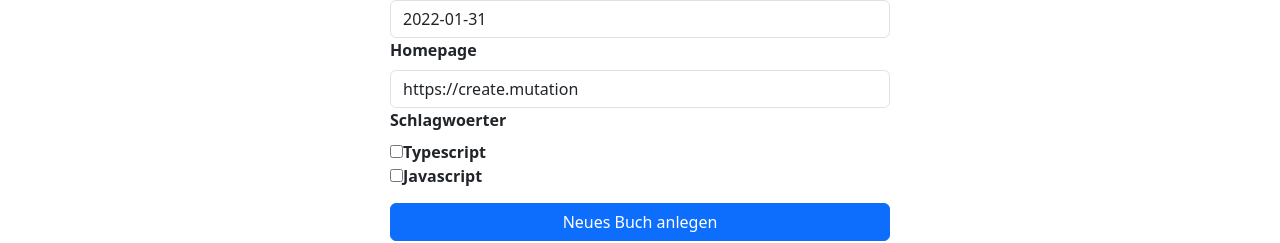
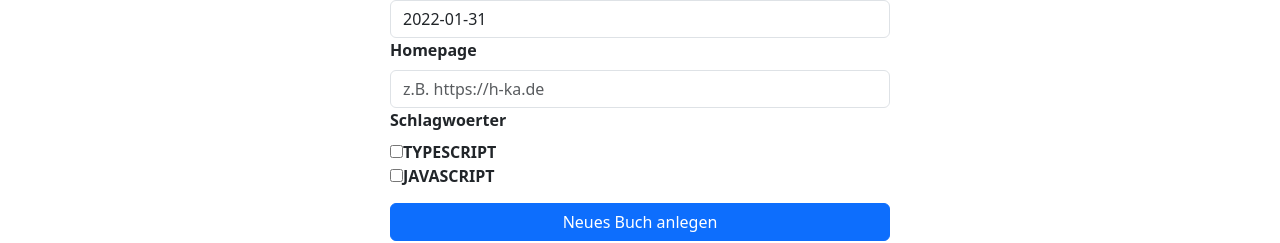
Before and after one commit to Atomfried13/swe_abgabe_2_webserver, a React (Vite) app: page /NeuesBuch in a window 1280 px wide. Shown: the part 660-903 px from the top of the page. Built offline with nearby package versions, Linux system fonts and the light colour scheme.

Commit message:
Schreiben aktualisiert
Homepage und Schlagwoerter Componente ausgelagert, schreibne generell korrigiert und verbessert.

```diff
--- a/src/Controller/buch-mutation.ts
+++ b/src/Controller/buch-mutation.ts
@@ -30,7 +30,7 @@ export const mutation = async (buch: BuchDTO, token: string) => {
 			console.log('es ist etwas schiefgelaufen');
 		}
 		console.log('Antwort: ', response.data);
-		return response.data;
+		return response.data.data.create.id;
 	} catch (err) {
 		console.log('Fehler, Schreiben hat nicht geklappt:', err);
 		throw new Error('Fehler beim Anlegen des Buches.');
--- /dev/null
+++ b/src/pages/NeuesBuch/Homepage.component.tsx
@@ -0,0 +1,22 @@
+import { Form } from 'react-bootstrap';
+
+export interface HomepageUebertragung {
+	homepage: string;
+	setHomepage: React.Dispatch<React.SetStateAction<string>>;
+}
+
+export function Homepage(homepageUeertragung: HomepageUebertragung) {
+	return (
+		<>
+			<Form.Label>Homepage</Form.Label>
+			<Form.Control
+				type="text"
+				placeholder="z.B. https://h-ka.de"
+				value={homepageUeertragung.homepage}
+				onChange={(event) =>
+					homepageUeertragung.setHomepage(event.target.value)
+				}
+			/>
+		</>
+	);
+}
--- a/src/pages/NeuesBuch/NeuesBuch.tsx
+++ b/src/pages/NeuesBuch/NeuesBuch.tsx
@@ -1,4 +1,5 @@
 /* eslint-disable eslint-comments/disable-enable-pair */
+/* eslint-disable @typescript-eslint/no-unsafe-call */
 /* eslint-disable eslint-comments/no-duplicate-disable */
 /* eslint-disable eslint-comments/disable-enable-pair */
 /* eslint-disable @typescript-eslint/no-unsafe-argument */
@@ -11,6 +12,8 @@ import { Form, Button } from 'react-bootstrap';
 import './NeuesBuch.css';
 import { mutation } from '../../Controller/buch-mutation';
 import { AuthContext } from '../../Controller/AuthContext';
+import { Homepage } from './Homepage.component';
+import { Schlagwoerter } from './Schlagwoerter.component';
 
 export function NeuesBuch() {
 	const [isbn, setISBN] = useState('978-0-321-19368-1');
@@ -21,39 +24,16 @@ export function NeuesBuch() {
 	const [preis, setPreis] = useState(90.0);
 	const [lieferbar, setLieferbar] = useState(false);
 	const [datum, setDatum] = useState('2022-01-31');
-	const [homepage, setHomepage] = useState('https://create.mutation');
-	const [schlagwoerter, setSchlagwoerter] = useState<string[] | undefined>([
-		'JAVASCRIPT',
-		'TYPESCRIPT',
-	]);
+	const [schlagwoerter, setSchlagwoerter] = useState<string[]>([]);
+	const [homepage, setHomepage] = useState('');
 	const [showTable, setShowTable] = useState(false);
-	const [selectedSchlagwoerter, setSelectedSchlagwoerter] = useState<
-		string[]
-	>([]);
+
 	const [id, setID] = useState(null);
-
-	const handleSchlagwoerterChange = (
-		event: React.ChangeEvent<HTMLInputElement>,
-	) => {
-		const { value, checked } = event.target;
-		let updatedSchlagwoerter = [...selectedSchlagwoerter];
-
-		if (checked) {
-			updatedSchlagwoerter = [...updatedSchlagwoerter, value];
-		} else {
-			updatedSchlagwoerter = updatedSchlagwoerter.filter(
-				(item) => item !== value,
-			);
-		}
-
-		setSelectedSchlagwoerter(updatedSchlagwoerter);
-		setSchlagwoerter(selectedSchlagwoerter);
-	};
 
 	const { token } = useContext(AuthContext);
 
 	const handleCreateClick = async () => {
-		console.log(isbn);
+		console.log(schlagwoerter);
 		setID(
 			await mutation(
 				{
@@ -176,33 +156,11 @@ export function NeuesBuch() {
 						value={datum}
 						onChange={(event) => setDatum(event.target.value)}
 					/>
-					<Form.Label>Homepage</Form.Label>
-					<Form.Control
-						type="text"
-						placeholder="z.B. https://h-ka.de"
-						value={homepage}
-						onChange={(event) => setHomepage(event.target.value)}
+					<Homepage homepage={homepage} setHomepage={setHomepage} />
+					<Schlagwoerter
+						schlagwoerter={schlagwoerter}
+						setSchlagwoerter={setSchlagwoerter}
 					/>
-					<Form.Label>Schlagwoerter</Form.Label>
-					<br />
-					<input
-						type="checkbox"
-						id="Typescript"
-						name="Typescript"
-						value="Typescript"
-						onChange={handleSchlagwoerterChange}
-					/>
-					<label htmlFor="Typescript">Typescript</label>
-					<br />
-					<input
-						type="checkbox"
-						id="Javascript"
-						name="Javascript"
-						value="Javascript"
-						onChange={handleSchlagwoerterChange}
-					/>
-					<label htmlFor="Javascript">Javascript</label>
-					<br />
 				</Form.Group>
 				<Button
 					onClick={handleCreateClick}
--- /dev/null
+++ b/src/pages/NeuesBuch/Schlagwoerter.component.tsx
@@ -0,0 +1,43 @@
+import { Form } from 'react-bootstrap';
+
+export interface SchlagwoerterUebertragung {
+	schlagwoerter: string[];
+	setSchlagwoerter: React.Dispatch<React.SetStateAction<string[]>>;
+}
+
+export function Schlagwoerter(
+	schlagwoerterUebertragung: SchlagwoerterUebertragung,
+) {
+	const handleSetSchlagwoerter = (schlagwort: string) => {
+		if (!schlagwoerterUebertragung.schlagwoerter.includes(schlagwort)) {
+			const schlagwoerteralt = schlagwoerterUebertragung.schlagwoerter;
+			schlagwoerteralt.push(schlagwort);
+			schlagwoerterUebertragung.setSchlagwoerter(schlagwoerteralt);
+		}
+	};
+
+	return (
+		<>
+			<Form.Label>Schlagwoerter</Form.Label>
+			<br />
+			<input
+				type="checkbox"
+				id="TYPESCRIPT"
+				name="TYPESCRIPT"
+				value="TYPESCRIPT"
+				onChange={() => handleSetSchlagwoerter('TYPESCRIPT')}
+			/>
+			<label htmlFor="TYPESCRIPT">TYPESCRIPT</label>
+			<br />
+			<input
+				type="checkbox"
+				id="JAVASCRIPT"
+				name="JAVASCRIPT"
+				value="JAVASCRIPT"
+				onChange={() => handleSetSchlagwoerter('JAVASCRIPT')}
+			/>
+			<label htmlFor="JAVASCRIPT">JAVASCRIPT</label>
+			<br />
+		</>
+	);
+}
```
